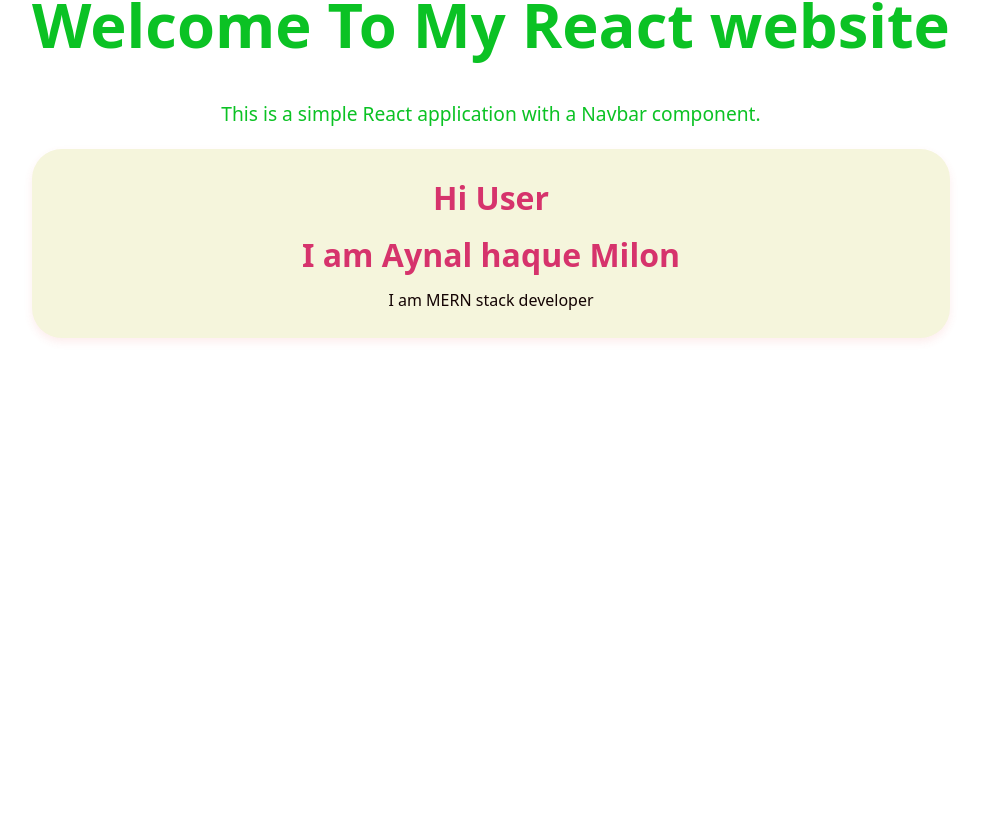
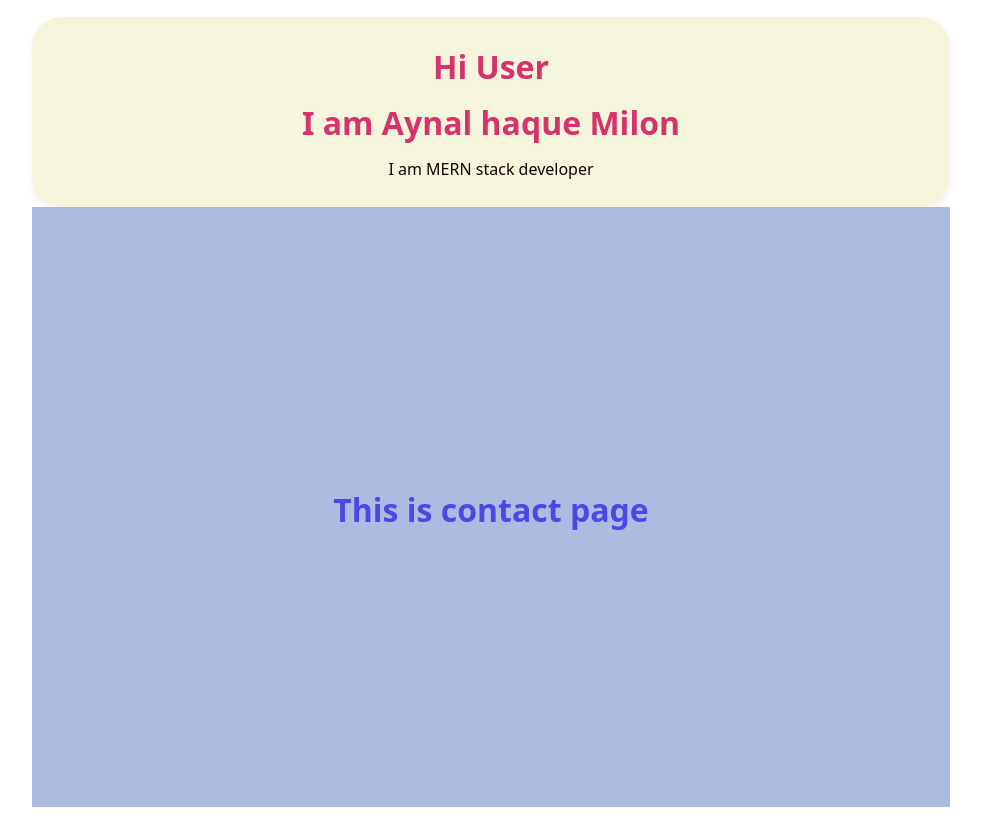
Before and after one commit to Aynal7411/react-project-1, a React app: page / in a window 1280 px wide. Shown: the part 299-1138 px from the top of the page, without its empty margins (149-1130 px from the left). Before the commit the page ends 800 px from the top, so only its background shows below. Built offline with nearby package versions, Linux system fonts and the light colour scheme; the HTML template or start-up script is replaced by a standard one.

Commit message:
contact added

```diff
--- a/src/App.jsx
+++ b/src/App.jsx
@@ -2,6 +2,8 @@
 import Navbar from "./components/Navbar";
 import './App.css'
 import Aynal from './components/Aynal';
+
+import Contact from "./components/Contact";
 function App() {
 
 
@@ -13,6 +15,7 @@
       <p>This is a simple React application with a Navbar component.</p>
         </div>
         <Aynal />
+        <Contact />
     </>
   )
 }
--- /dev/null
+++ b/src/components/Contact.css
@@ -0,0 +1,18 @@
+/* Contact Section */
+.contact-section {
+  padding: 60px 20px;
+  background-color: hsl(220, 45%, 77%);
+  text-align: center;
+  min-height: 60vh;
+  display: flex;
+  flex-direction: column;
+  justify-content: center;
+  align-items: center;
+}
+
+/* Heading */
+.contact-section h2 {
+  color: #4f46e5;
+  font-size: 2rem;
+  margin-bottom: 20px;
+}
--- /dev/null
+++ b/src/components/Contact.jsx
@@ -0,0 +1,10 @@
+import React from 'react'
+import './Contact.css'
+
+export default function Contact() {
+  return (
+     <section className="contact-section" id="contact">
+     <h2> This is contact page</h2>
+    </section>
+  )
+}
--- a/src/components/Navbar.jsx
+++ b/src/components/Navbar.jsx
@@ -1,5 +1,6 @@
 import React, { useState } from "react";
 import "./Navbar.css"; // আলাদা CSS ফাইল ব্যবহার করব
+
 
 export default function Navbar() {
   // State for search
```
